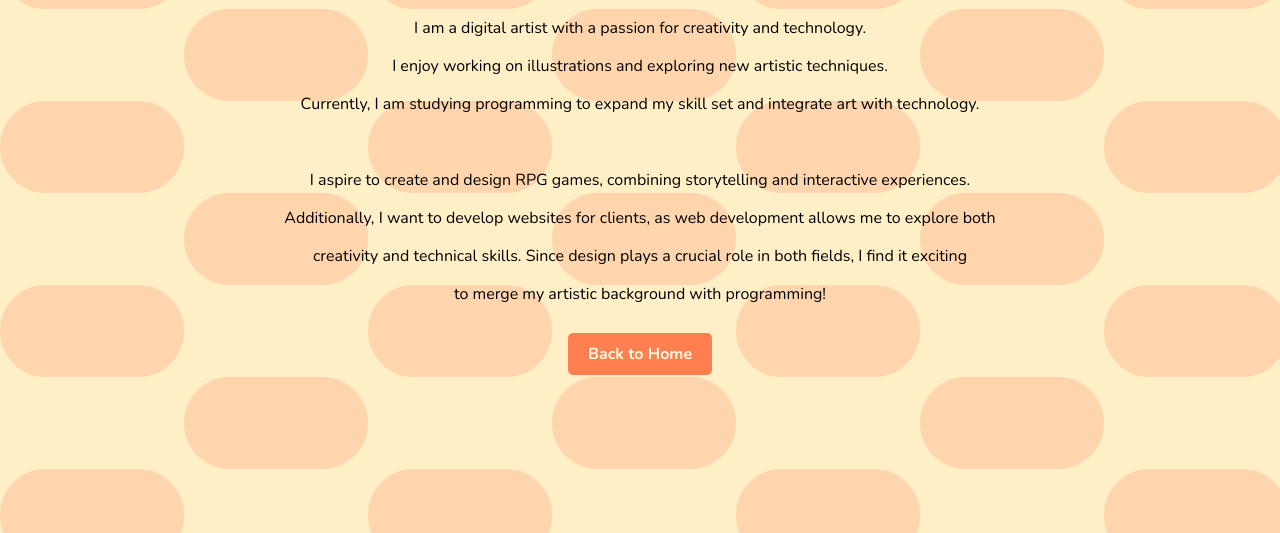
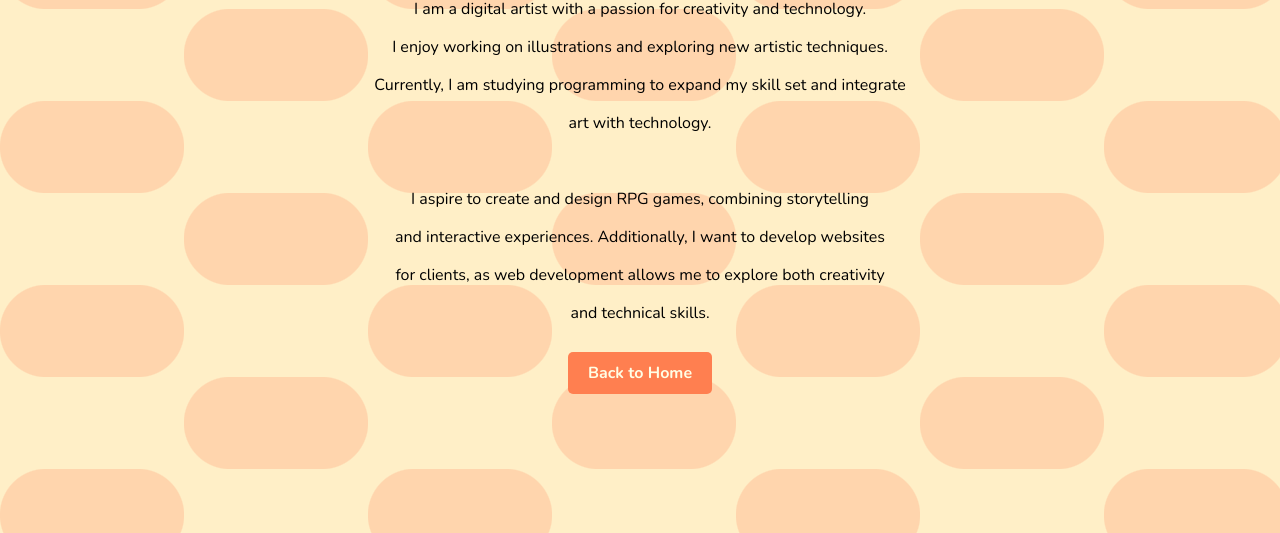
Before and after one commit to jereeza-mae-mayuga/portfolio, a plain HTML site: page about.html in a window 1280 px wide. Shown: the part 267-800 px from the top of the page. Drawn offline with nearby package versions, Linux system fonts and the light colour scheme.

Commit message:
Update about.html

```diff
--- a/about.html
+++ b/about.html
@@ -33,13 +33,14 @@
         <h1>About Me</h1>
         <br>
         <p>I am a digital artist with a passion for creativity and technology.</p>
-        <p> I enjoy working on illustrations and exploring new artistic techniques.</p>
-        <p> Currently, I am studying programming to expand my skill set and integrate art with technology.</p>
+        <p>I enjoy working on illustrations and exploring new artistic techniques.</p>
+        <p>Currently, I am studying programming to expand my skill set and integrate</p>
+        <p>art with technology.</p>
         <br>
-        <p> I aspire to create and design RPG games, combining storytelling and interactive experiences.</p>
-        <p> Additionally, I want to develop websites for clients, as web development allows me to explore both</p>
-        <p> creativity and technical skills. Since design plays a crucial role in both fields, I find it exciting
-        <p> to merge my artistic background with programming!</p>
+        <p>I aspire to create and design RPG games, combining storytelling</p>
+        <p>and interactive experiences. Additionally, I want to develop websites</p>
+        <p>for clients, as web development allows me to explore both creativity</p>
+        <p>and technical skills.</p>
         <br>
         <a href="index.html" class="btn">Back to Home</a>
     </div>
```
